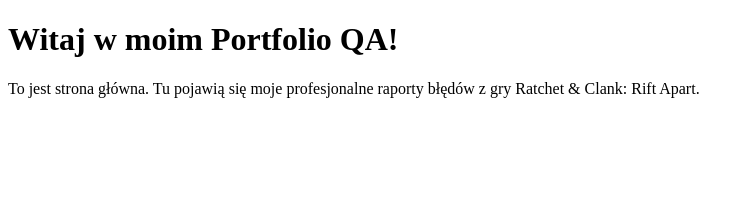
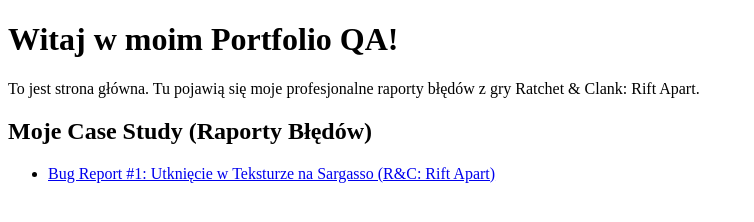
Before and after one commit to Vitulae7/Vitulae.github.io, a plain HTML site: page index.html in a window 1280 px wide. Shown: the whole page, without its empty margins (0-754 px from the left). Drawn offline with Linux system fonts and the light colour scheme.

Commit message:
Update index.html
podlinkowałem jakis plik

```diff
--- a/index.html
+++ b/index.html
@@ -8,5 +8,9 @@
     <h1>Witaj w moim Portfolio QA!</h1>
     <p>To jest strona główna. Tu pojawią się moje profesjonalne raporty błędów z gry Ratchet & Clank: Rift Apart.</p>
 
+<h2>Moje Case Study (Raporty Błędów)</h2>
+    <ul>
+        <li><a href="bug-report-rc-1-utkniecie-w-teksturze.html">Bug Report #1: Utknięcie w Teksturze na Sargasso (R&C: Rift Apart)</a></li>
+        </ul>
     </body>
 </html>
```
